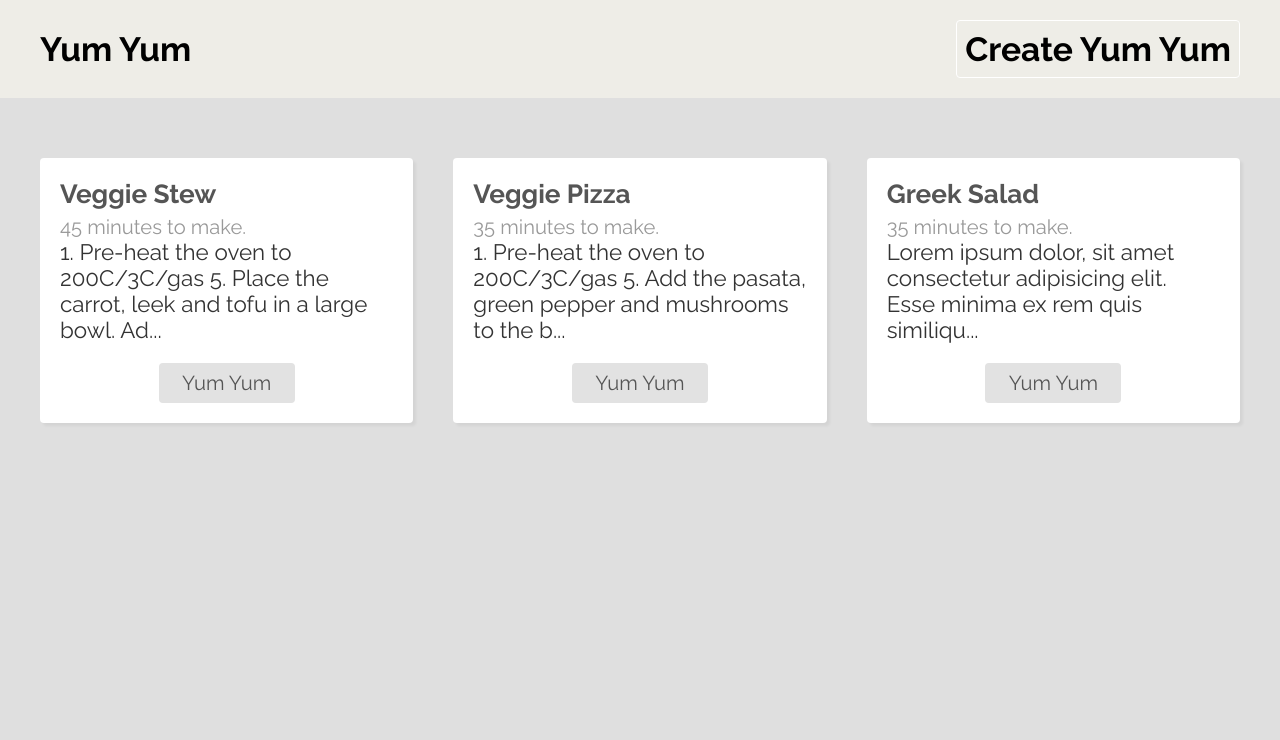
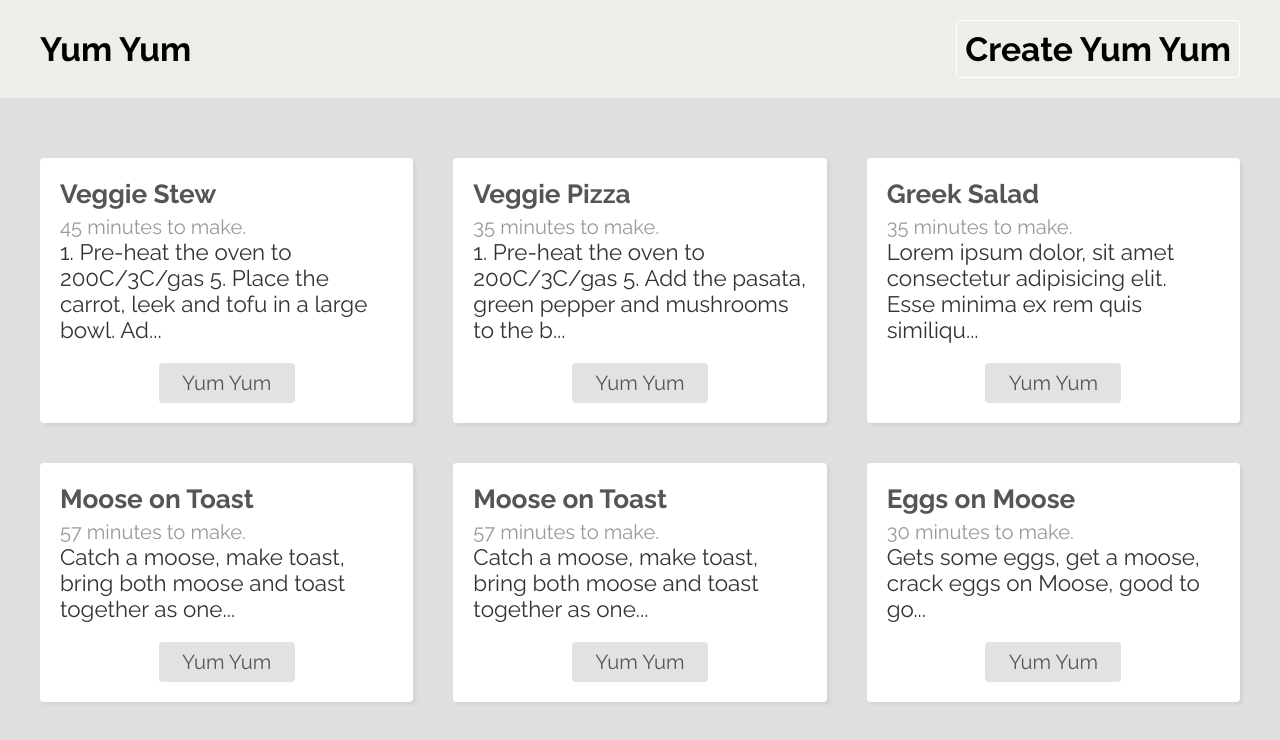
Before and after one commit to timmlaxton/Munchies, a React (Create React App) app in the folder munchies/: page / in a window 1280 px wide. Shown: the top 740 px of the page. Built offline with nearby package versions, Linux system fonts and the light colour scheme; data requests are answered from the project's data file.

Commit message:
navigates to home page after adding yum yum

```diff
--- a/munchies/data/db.json
+++ b/munchies/data/db.json
@@ -3,7 +3,12 @@
     {
       "id": "1",
       "title": "Veggie Stew",
-      "ingredients": ["1 Carrot", "1 Leek", "200g Tofu", "300ml Veg stock"],
+      "ingredients": [
+        "1 Carrot",
+        "1 Leek",
+        "200g Tofu",
+        "300ml Veg stock"
+      ],
       "method": "1. Pre-heat the oven to 200C/3C/gas 5. Place the carrot, leek and tofu in a large bowl. Add the stock and mix well. 2. Add the rest of the ingredients and mix well. 3. Place the mixture in a large bowl and cover with a lid. 4. Place the lid on the oven and cook for 40 minutes. 5. Serve with a slaw of your choice",
       "cookingTime": "45 minutes",
       "image": "/images/garlic-oil-spaghetti.jpeg"
@@ -34,6 +39,46 @@
       "method": "Lorem ipsum dolor, sit amet consectetur adipisicing elit. Esse minima ex rem quis similique eum ratione quaerat, voluptas molestias ut repudiandae delectus voluptates. Eius esse at tenetur ab accusamus excepturi?",
       "cookingTime": "35 minutes",
       "image": "/images/pork-anchovie.jpeg"
+    },
+    {
+      "title": "Moose on Toast",
+      "ingredients": [
+        "Moose",
+        "Toast"
+      ],
+      "method": "Catch a moose, make toast, bring both moose and toast together as one",
+      "cookingTime": "57 minutes",
+      "id": "OjzsyW-"
+    },
+    {
+      "title": "Moose on Toast",
+      "ingredients": [
+        "Moose",
+        "Toast"
+      ],
+      "method": "Catch a moose, make toast, bring both moose and toast together as one",
+      "cookingTime": "57 minutes",
+      "id": "edWiXOS"
+    },
+    {
+      "title": "Eggs on Moose",
+      "ingredients": [
+        "Eggs",
+        "Moose"
+      ],
+      "method": "Gets some eggs, get a moose, crack eggs on Moose, good to go",
+      "cookingTime": "30 minutes",
+      "id": "aoATTLv"
+    },
+    {
+      "title": "Stuffed Weasel",
+      "ingredients": [
+        "Weasel",
+        "Struffing"
+      ],
+      "method": "Grab a weasel, stuff it, bobs your uncle",
+      "cookingTime": "200 minutes",
+      "id": "YV0EgV4"
     }
   ]
 }
--- a/munchies/src/pages/create/Create.js
+++ b/munchies/src/pages/create/Create.js
@@ -1,4 +1,7 @@
-import React, { useState, useRef } from "react";
+import React, { useState, useRef, useEffect } from "react";
+import { useFetch } from "../../hooks/useFetch";
+import { useNavigate } from "react-router-dom";
+
 import "./Create.css";
 
 const Create = () => {
@@ -8,10 +11,21 @@ const Create = () => {
   const [newIngredient, setNewIngredient] = useState("");
   const [ingredients, setIngredients] = useState([]);
   const ingredientInput = useRef(null);
+  const navigate = useNavigate();
+
+  const { postData, data, error } = useFetch(
+    "http://localhost:3000/recipes",
+    "POST"
+  );
 
   const handleSumbit = (e) => {
     e.preventDefault();
-    console.log(title, method, cookingTime, ingredients);
+    postData({
+      title,
+      ingredients,
+      method,
+      cookingTime: cookingTime + " minutes",
+    });
   };
 
   const handleAdd = (e) => {
@@ -23,6 +37,12 @@ const Create = () => {
     setNewIngredient("");
     ingredientInput.current.focus();
   };
+
+  useEffect(() => {
+    if (data) {
+      navigate("/");
+    }
+  }, [data]);
 
   return (
     <div className="create">
--- a/munchies/src/pages/recipe/Recipe.js
+++ b/munchies/src/pages/recipe/Recipe.js
@@ -19,7 +19,7 @@ const Recipe = () => {
           <p> Takes {recipe.cookingTime} to yum yum time </p>
           <ul>
             {recipe.ingredients.map((ing) => (
-              <li ket={ing}>{ing}</li>
+              <li key={ing}>{ing}</li>
             ))}
           </ul>
           <p className="method">{recipe.method}</p>
```
